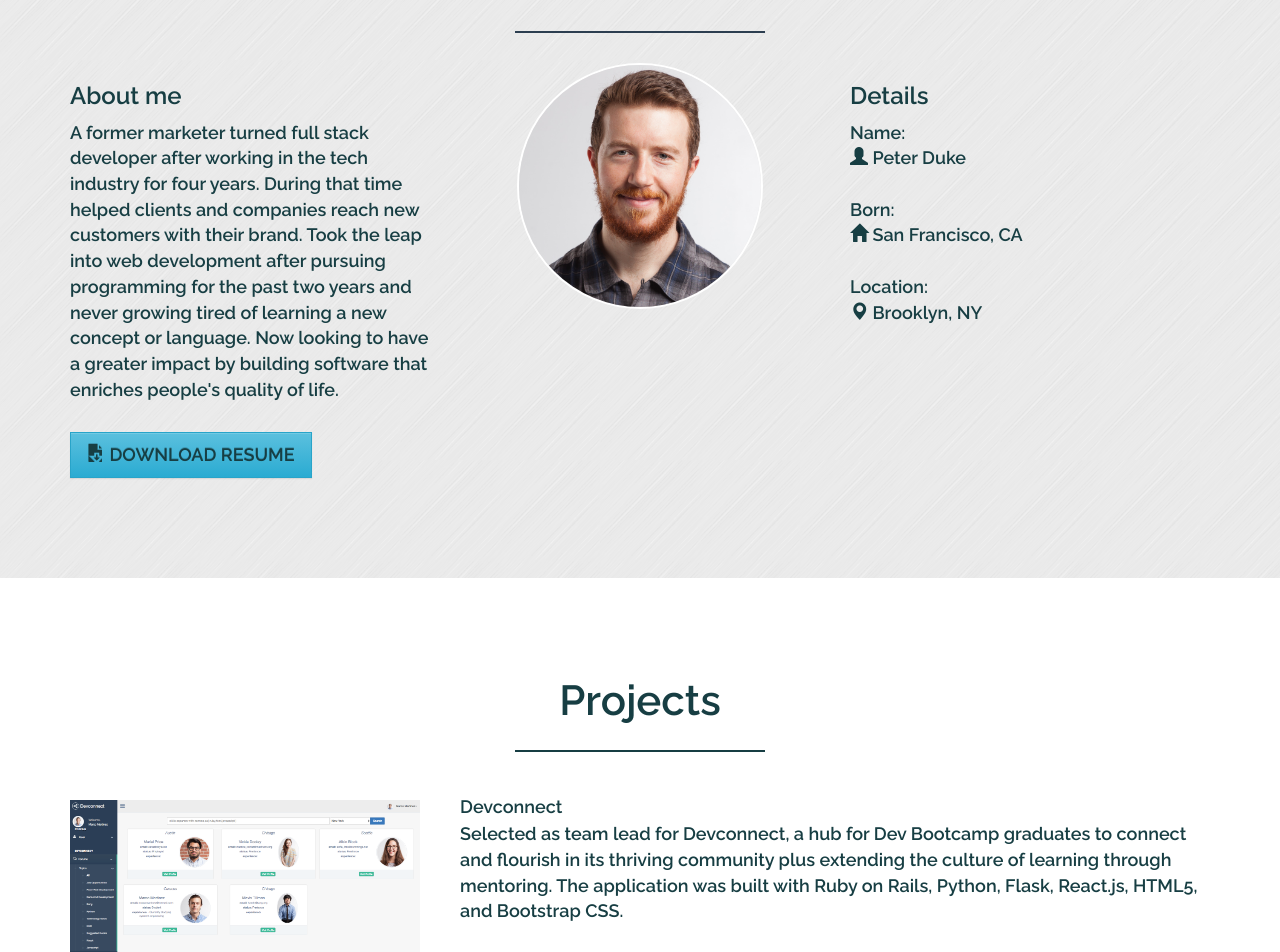
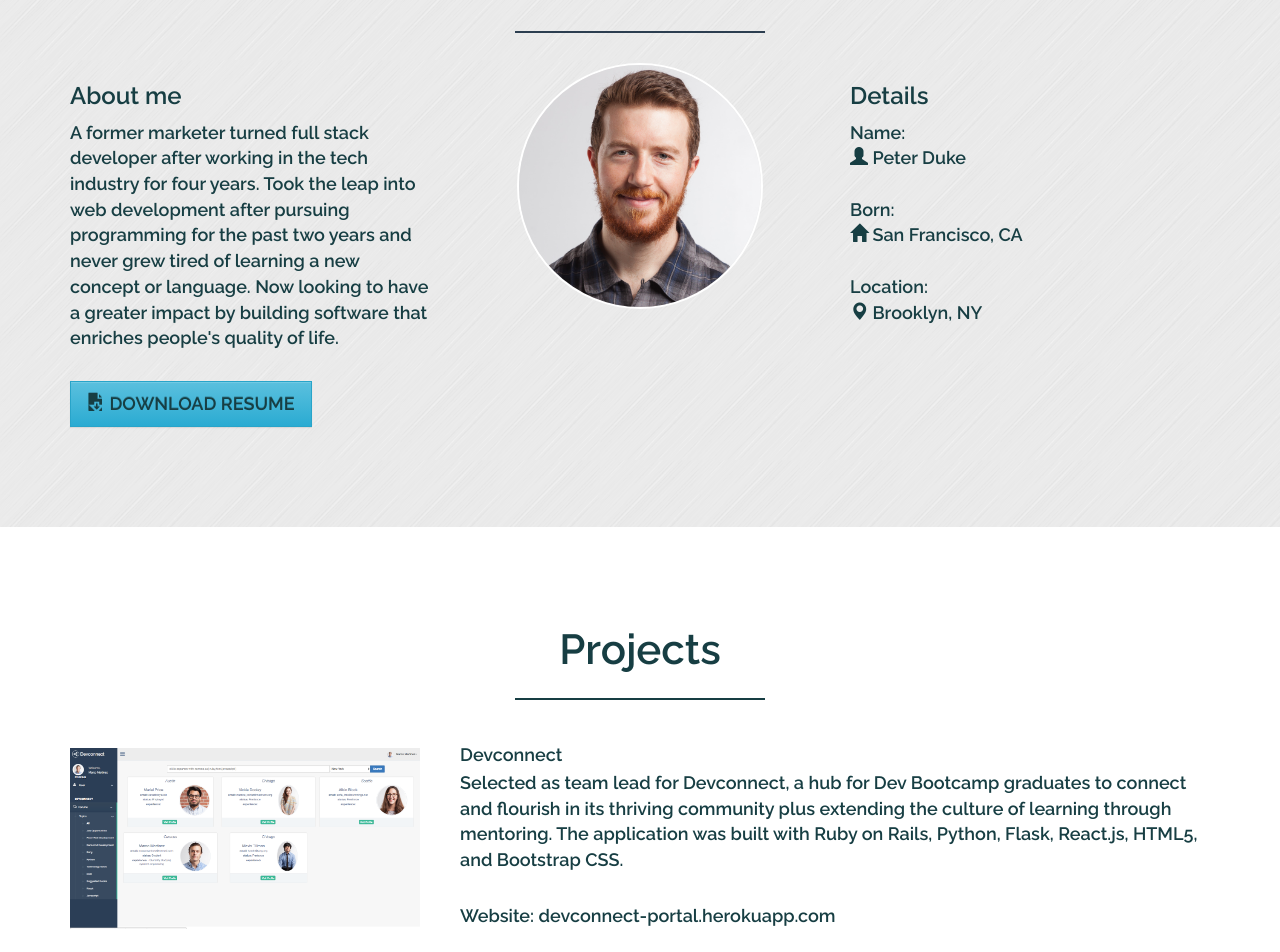
Before and after one commit to p-duke/react-app-peter-duke.com, a React (Create React App) app: page / in a window 1280 px wide. Shown: the part 940-1892 px from the top of the page. Built offline with nearby package versions, Linux system fonts and the light colour scheme.

Commit message:
Update copy on header, arcade modal, and about

```diff
--- a/src/About.js
+++ b/src/About.js
@@ -18,7 +18,7 @@ class About extends Component {
               <div className="row">
                   <div className="col-md-4">
                       <h3>About me</h3>
-                      <p>A former marketer turned full stack developer after working in the tech industry for four years. During that time helped clients and companies reach new customers with their brand. Took the leap into web development after pursuing programming for the past two years and never growing tired of learning a new concept or language. Now looking to have a greater impact by building software that enriches people's quality of life.</p>
+                      <p>A former marketer turned full stack developer after working in the tech industry for four years. Took the leap into web development after pursuing programming for the past two years and never grew tired of learning a new concept or language. Now looking to have a greater impact by building software that enriches people's quality of life.</p>
                       <br/>
                       <button type="button" className="btn btn-info btn-lg">
                         <a target="_blank" href="https://drive.google.com/open?id=0B43Ydmpo69cbNWJMVlNtTVBJejg"><span className="glyphicon glyphicon-save-file" aria-hidden="true"></span> Download Resume</a>
--- a/src/App.js
+++ b/src/App.js
@@ -58,7 +58,6 @@ class App extends Component {
                 <i className="fa fa-chevron-up"></i>
             </a>
         </div>
-
       </div>
     );
   }
--- a/src/Portfolio.js
+++ b/src/Portfolio.js
@@ -100,6 +100,11 @@ class Portfolio extends Component {
                       </Media.Heading>
                       <p>Selected as team lead for Devconnect, a hub for Dev Bootcamp graduates to connect and flourish in its thriving community plus extending the culture of learning through mentoring. The application was built with Ruby on Rails, Python, Flask, React.js, HTML5, and Bootstrap CSS.</p>
                       <br/>
+                      <p>Website:
+                        <OverlayTrigger trigger={['hover','focus']} placement="bottom" overlay={popoverHoverFocus}>
+                        <a target="_blank" href="https://devconnect-portal.herokuapp.com"> devconnect-portal.herokuapp.com</a>
+                        </OverlayTrigger>
+                      </p>
                     </Media.Body>
                   </Media>
                   </div>
@@ -253,7 +258,13 @@ class Portfolio extends Component {
             <Modal.Title>Arcade Style Space Shooter</Modal.Title>
           </Modal.Header>
           <Modal.Body>
-            <h4>User Functionality</h4>
+            <p>Instructions:</p>
+            <ul>
+              <li>First click inside the game screen</li>
+              <li>Use the up, down, left, right keys to move</li>
+              <li>Press the spacebar to shoot</li>
+              <li>Shoot as many enemy ships as you can and get the high score!</li>
+            </ul>
             <div className="iframe-wrapper">
               <iframe src="https://protected-temple-76163.herokuapp.com" width="600" height="360"></iframe>
             </div>
```
